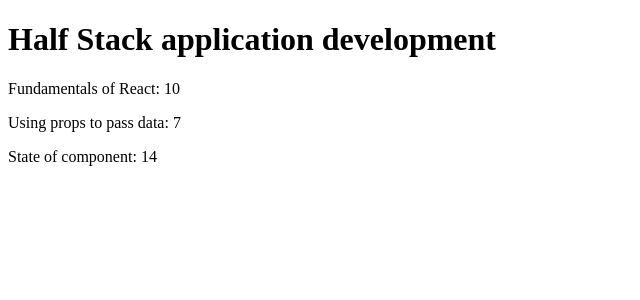
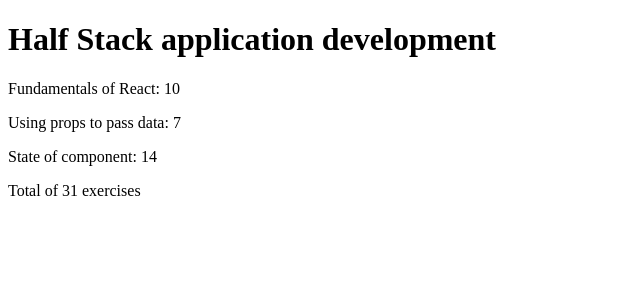
Before and after one commit to midcenturydude7/react-full-stack-open, a React (Create React App) app: page / in a window 1280 px wide. Shown: the top 300 px of the page, without its empty margins (0-640 px from the left). Built offline with nearby package versions, Linux system fonts and the light colour scheme.

Commit message:
Completed exercise 2.2

```diff
--- a/src/components/Course.js
+++ b/src/components/Course.js
@@ -25,11 +25,14 @@
     const nameLine3 = course.parts[2].name
     const exerciseLine3 = course.parts[2].exercises
 
+    const totalExercises = course.parts[0].exercises + course.parts[1].exercises + course.parts[2].exercises
+
     return (
         <>
             <p>{nameLine1}: {exerciseLine1}</p>
             <p>{nameLine2}: {exerciseLine2}</p>
             <p>{nameLine3}: {exerciseLine3}</p>
+            <p>Total of {totalExercises} exercises</p>
         </>
     )
 }
```
